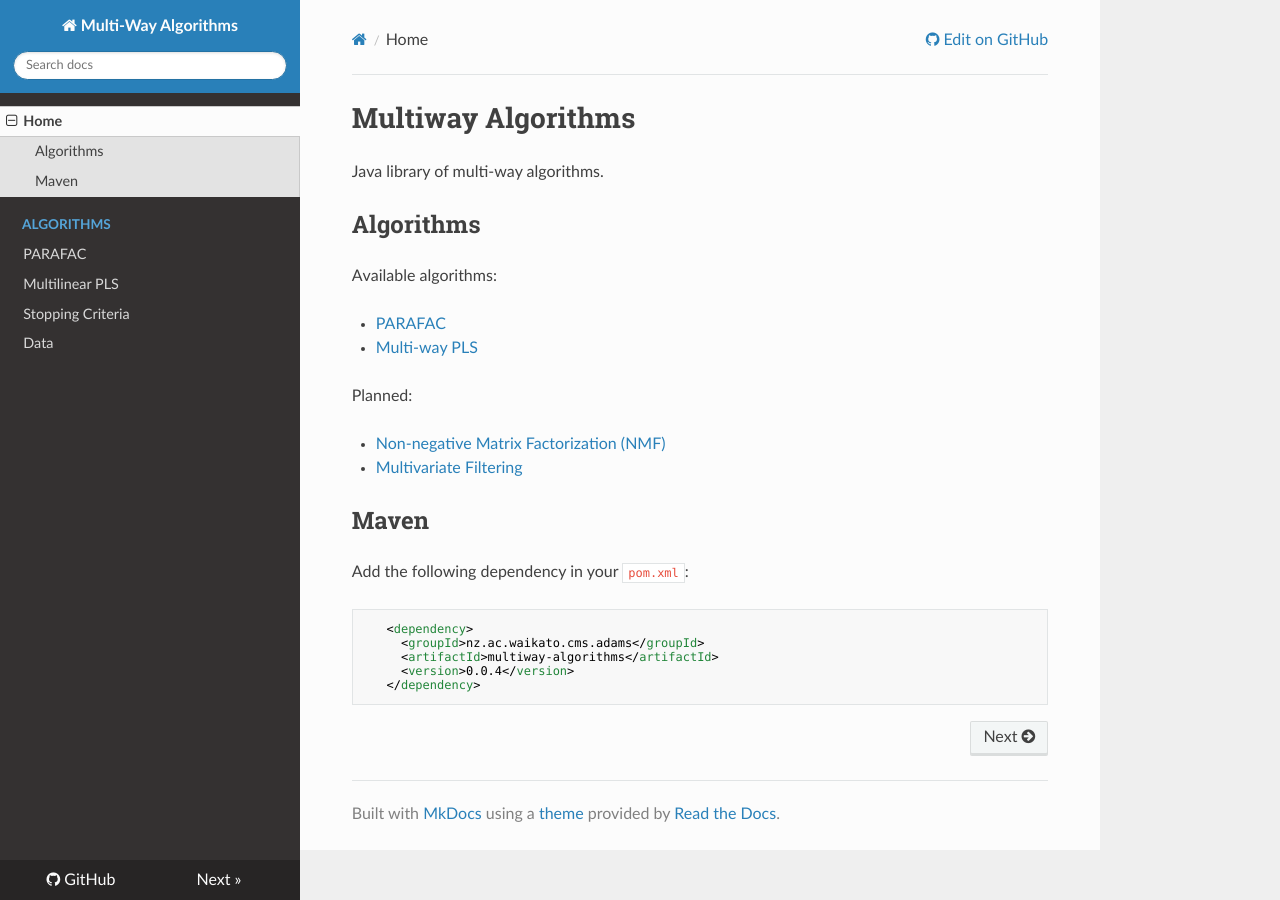
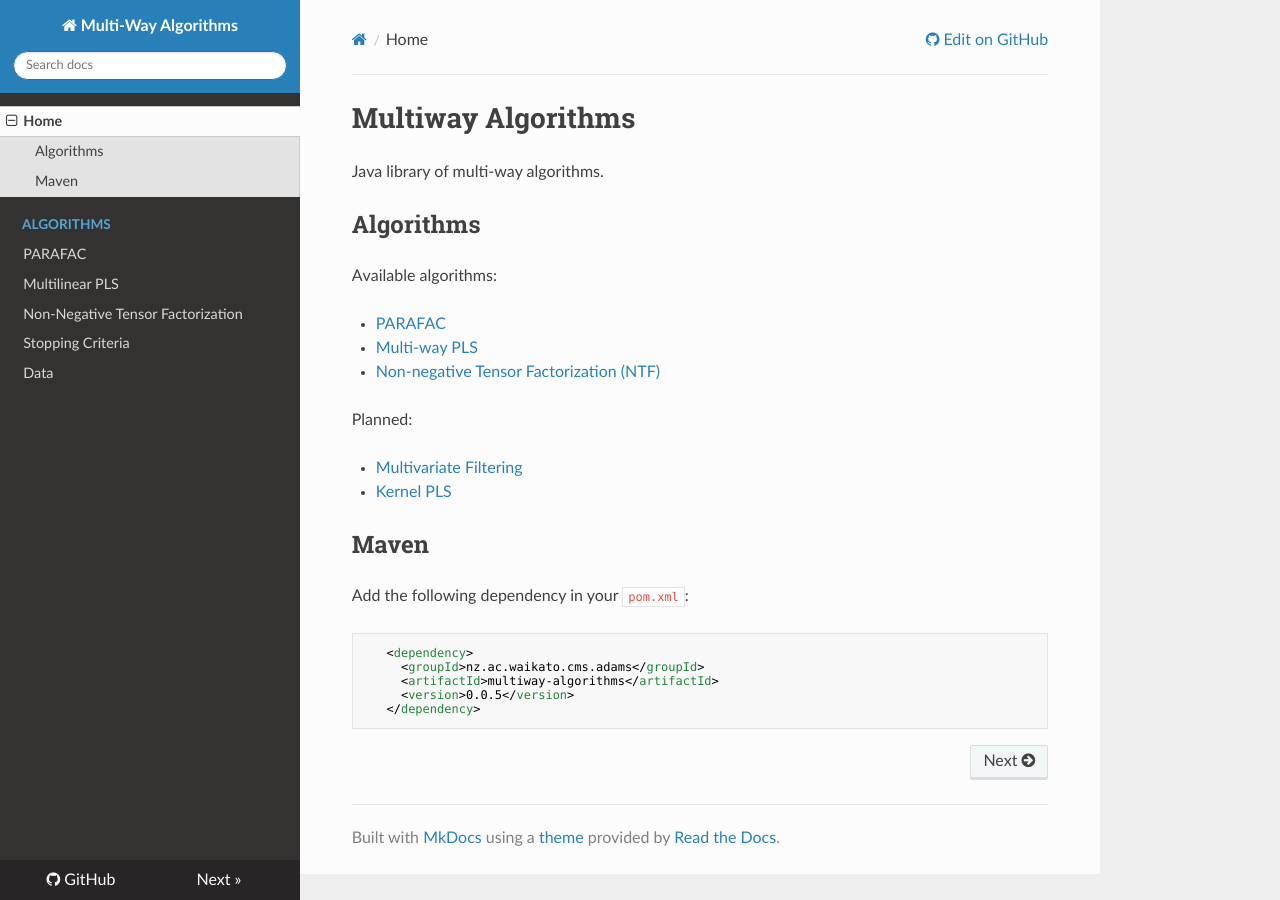
Before and after one commit to waikato-datamining/multiway-algorithms, an MkDocs documentation site: the page built from docs/index.md, in a window 1280 px wide. Built offline with MkDocs 1.6.1, drawn with Linux system fonts in a browser that asks for light colours; nearby versions of some CDN libraries; old or Windows-style settings are respelled for this version of MkDocs.

Commit message:
docs: Add Non-Negative Tensor Factorization docs

````diff
--- a/docs/index.md
+++ b/docs/index.md
@@ -9,13 +9,13 @@ Available algorithms:
 
 * [PARAFAC](http://www.models.life.ku.dk/~rasmus/presentations/parafac_tutorial/paraf.htm)
 * [Multi-way PLS](http://www.models.life.ku.dk/~rasmus/presentations/Npls_sugar/npls.htm)
+* [Non-negative Tensor Factorization (NTF)](https://dl.acm.org/citation.cfm?id=1102451)
 
 Planned:
 
 
-* [Non-negative Matrix Factorization (NMF)](https://www.csie.ntu.edu.tw/~cjlin/nmf/)
 * [Multivariate Filtering](http://wiki.eigenvector.com/index.php?title=Advanced_Preprocessing:_Multivariate_Filtering)
-
+* [Kernel PLS](https://pdfs.semanticscholar.org/ec42/4f6b3f254d973197fdd56aed8724463c9321.pdf)
 
 ## Maven
 
@@ -25,6 +25,6 @@ Add the following dependency in your `pom.xml`:
    <dependency>
      <groupId>nz.ac.waikato.cms.adams</groupId>
      <artifactId>multiway-algorithms</artifactId>
-     <version>0.0.4</version>
+     <version>0.0.5</version>
    </dependency>
 ```
--- a/mkdocs.yml
+++ b/mkdocs.yml
@@ -7,5 +7,6 @@ pages:
     - Algorithms:
       - PARAFAC: algorithms/parafac.md
       - Multilinear PLS: algorithms/npls.md
+      - Non-Negative Tensor Factorization: algorithms/ntf.md
     - Stopping Criteria: stopping.md
     - Data: data.md
````
Also changed, not shown: docs/algorithms/ntf.md (added, +28 -0 lines).
